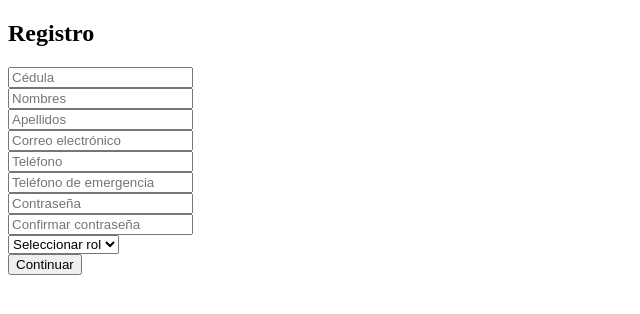
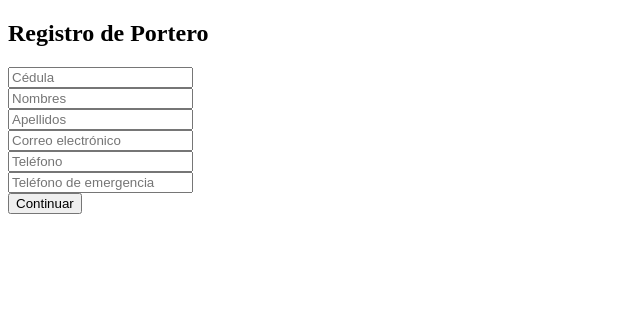
Before and after one commit to Berserk1550/Proyecto-Horus, a Flask app: template templates/reg_portero.html in a window 1280 px wide. Shown: the top 314 px of the page, without its empty margins (0-640 px from the left). Run offline with Flask 3, Linux system fonts and the light colour scheme; the template is opened without the code that fills it, so the values that code supplies are empty.

Commit message:
emi html

```diff
--- a/conexion.py
+++ b/conexion.py
@@ -13,7 +13,7 @@ mi_db = mysql.connector.connect(
     port="3306",
     user="root",
     password="",
-    database="bd_parqueo"
+    database="db_parqueo"
 )
 
 programa.secret_key = "super_segura"
--- a/models/m_usuarios.py
+++ b/models/m_usuarios.py
@@ -3,11 +3,9 @@ import os
 sys.path.append(os.path.abspath(os.path.join(os.path.dirname(__file__), '..')))
 from conexion import *
 
-import hashlib
-
 class Usuario:
 
-    def loguear(self, cedula, contrasena):
+    def loguear(self, cedula):
         sql = """SELECT cedula, nombres, apellidos, rol, activo, parqueadero_nit FROM usuarios WHERE cedula = %s"""
         mi_cursor.execute(sql, (cedula,))
         resultado = mi_cursor.fetchall()
--- a/principal.py
+++ b/principal.py
@@ -4,7 +4,7 @@
 
 @programa.route("/")
 def raiz():
-    return render_template("index.html")
+    return render_template("inicio.html")
 
 @programa.route("/opciones")
 def opciones():
--- a/routes/r_usuarios.py
+++ b/routes/r_usuarios.py
@@ -5,8 +5,8 @@ from models.m_usuarios import mi_usuario
 #este metodo se encarga de dar ingreso al programa al usuaurio
 @programa.route("/login", methods = ['POST'])
 def login():
-    cedula = request.form['Usuario_c']
-    resultado = mi_usuario.loguear(id,cedula)
+    cedula = request.form['Usuario_C']
+    resultado = mi_usuario.loguear(cedula)
     if len(resultado)==0: #<--- si el tamaño de la respuesta es 0 == usuario no existente
         return render_template("index.html",msg="Cedula No Registrada.")
     else:
--- a/templates/reg_portero.html
+++ b/templates/reg_portero.html
@@ -10,7 +10,7 @@
   <main id="padre_ppal">
 
     <section id="zona_funcional">
-      <h1 id="tlo">Registro</h1>
+      <h1 id="tlo">Registro de Portero</h1>
 
       <form action="/admin/agregar_usuario" method="post" name="forma_registro" id="forma_registro">
         <div id="cont_contenido">
@@ -39,22 +39,7 @@
             <input type="tel" name="tel_emergencia" placeholder="Teléfono de emergencia" required />
           </div>
 
-          <div class="cont-campos">
-            <input type="password" name="contrasena" placeholder="Contraseña" required />
-          </div>
-
-          <div class="cont-campos">
-            <input type="password" name="confirm_contra" placeholder="Confirmar contraseña" required />
-          </div>
-
-          <div class="cont-campos">
-            <select name="rol" required>
-              <option value="" disabled selected>Seleccionar rol</option>
-              <option value="admin">Admin</option>
-              <option value="portero">Portero</option>
-              <option value="cliente">Cliente</option>
-            </select>
-          </div>
+          <!-- Eliminados los campos de contraseña y rol -->
 
           <div class="cont-campos">
             <button type="submit" id="btn_continuar">Continuar</button>
```
